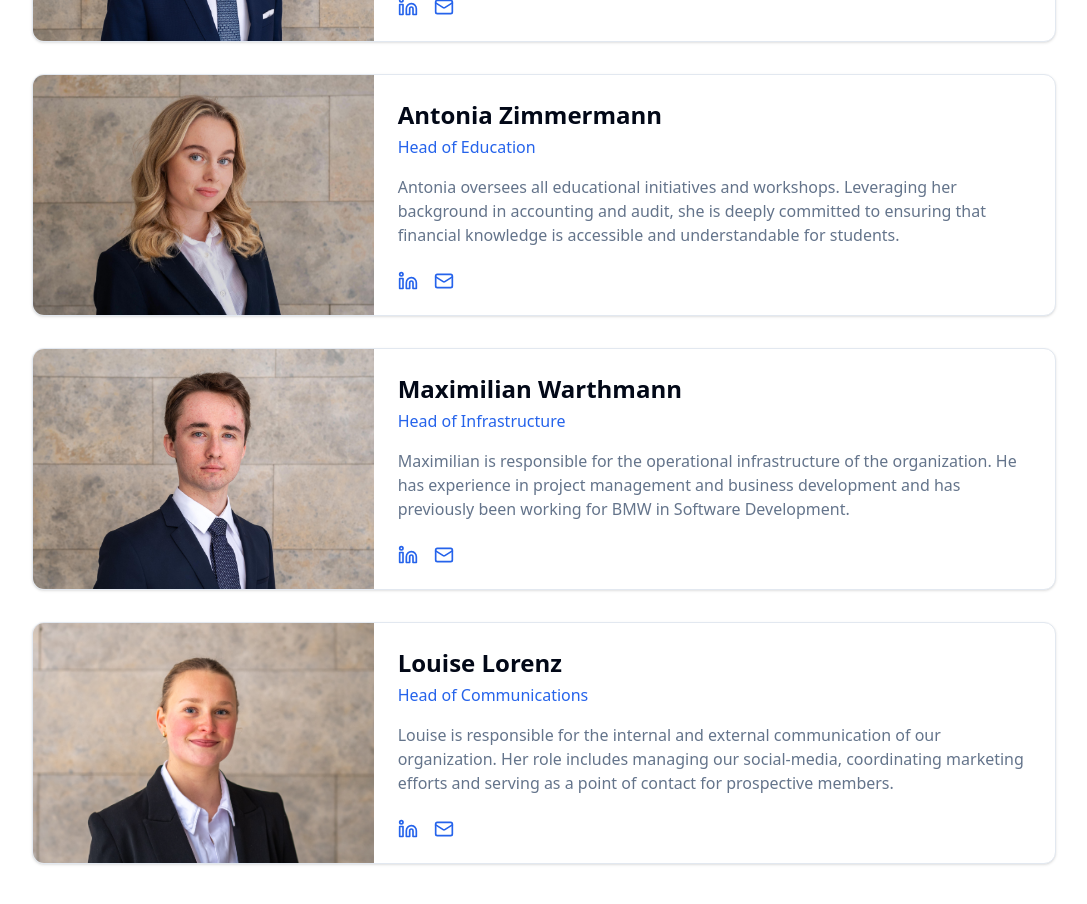
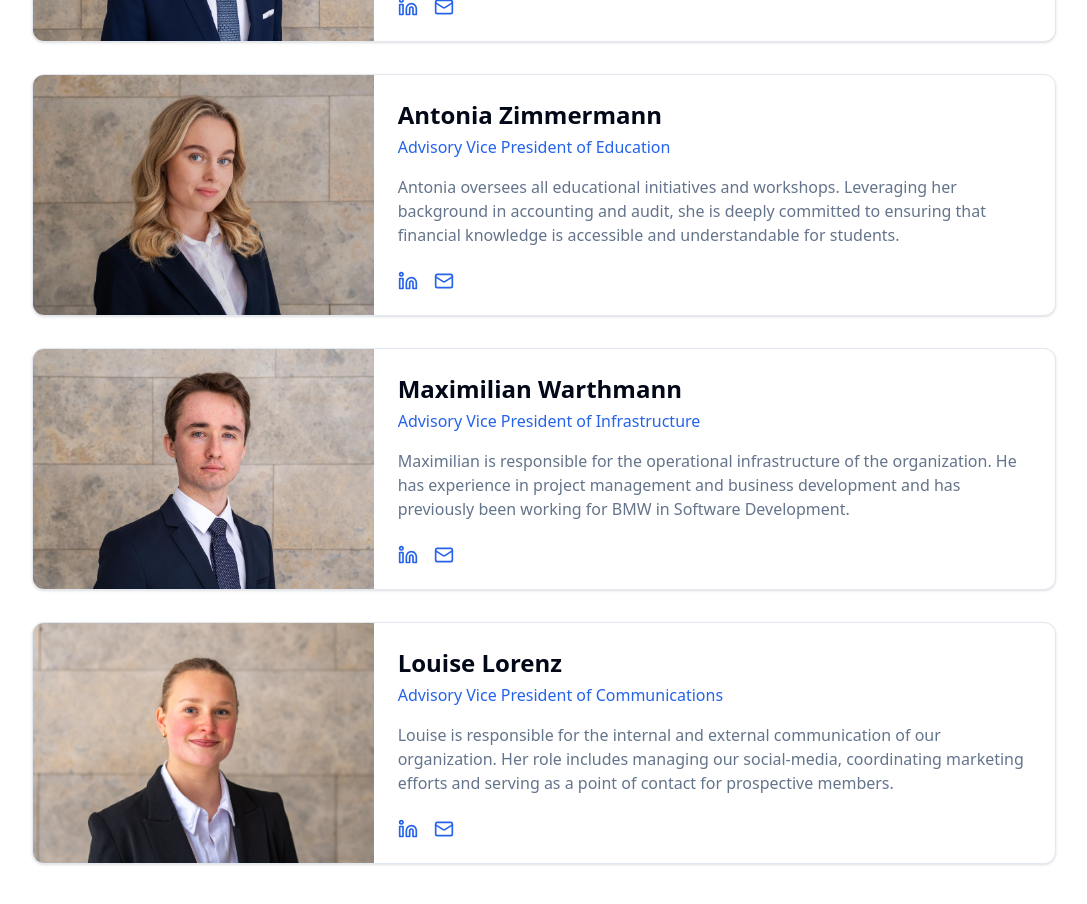
Before and after one commit to munichfinancecircle/website, a Next.js app in the folder my-app/: page /team in a window 1280 px wide. Shown: the part 580-1484 px from the top of the page, without its empty margins (96-1183 px from the left). Built offline with nearby package versions, Linux system fonts and the light colour scheme.

Commit message:
Barclays and Role Update

```diff
--- a/my-app/app/partners/page.tsx
+++ b/my-app/app/partners/page.tsx
@@ -46,6 +46,12 @@ export default function PartnersPage() {
       logo: "/images/PartnerLogos/BNPParibasLogo.jpg",
       description:
         "BNP Paribas is an international banking group with a strong presence in global markets and corporate finance. Our partnership allows members to engage with professionals in investment banking, risk management, and sustainable finance, gaining insights and internship pathways within BNP Paribas.",
+    },
+    {
+      name: "Barclays",
+      logo: "/images/PartnerLogos/BarclaysLogo.jpg",
+      description:
+        "Barclays is a leading global bank offering services across investment banking, wealth management, and corporate finance. Through this partnership, members can connect with professionals in finance, technology, and innovation, exploring opportunities for mentorship, internships, and career growth within Barclays.",
     },
     {
       name: "Armira",
--- a/my-app/app/team/page.tsx
+++ b/my-app/app/team/page.tsx
@@ -21,7 +21,7 @@ const teamData = {
     {
       id: 2,
       name: "Antonia Zimmermann",
-      role: "Head of Education",
+      role: "Advisory Vice President of Education",
       image: "/images/Team/TeamAntoniaZimmermann.jpg",
       bio: "Antonia oversees all educational initiatives and workshops. Leveraging her background in accounting and audit, she is deeply committed to ensuring that financial knowledge is accessible and understandable for students.",
       linkedin: "https://www.linkedin.com/in/antonia-zimmermann-1863b2215/",
@@ -30,7 +30,7 @@ const teamData = {
     {
       id: 3,
       name: "Maximilian Warthmann",
-      role: "Head of Infrastructure",
+      role: "Advisory Vice President of Infrastructure",
       image: "/images/Team/TeamMaximilianWarthmann.jpg",
       bio: "Maximilian is responsible for the operational infrastructure of the organization. He has experience in project management and business development and has previously been working for BMW in Software Development.",
       linkedin: "https://www.linkedin.com/in/maximilianwarthmann/",
@@ -39,7 +39,7 @@ const teamData = {
     {
       id: 4,
       name: "Louise Lorenz",
-      role: "Head of Communications",
+      role: "Advisory Vice President of Communications",
       image: "/images/Team/TeamLouiseLorenz.jpg",
       bio: "Louise is responsible for the internal and external communication of our organization. Her role includes managing our social-media, coordinating marketing efforts and serving as a point of contact for prospective members.",
       linkedin: "https://www.linkedin.com/in/louise-lorenz-93ba452b1/",
```
Also changed, not shown: my-app/public/images/PartnerLogos/BarclaysLogo.jpg (added).
